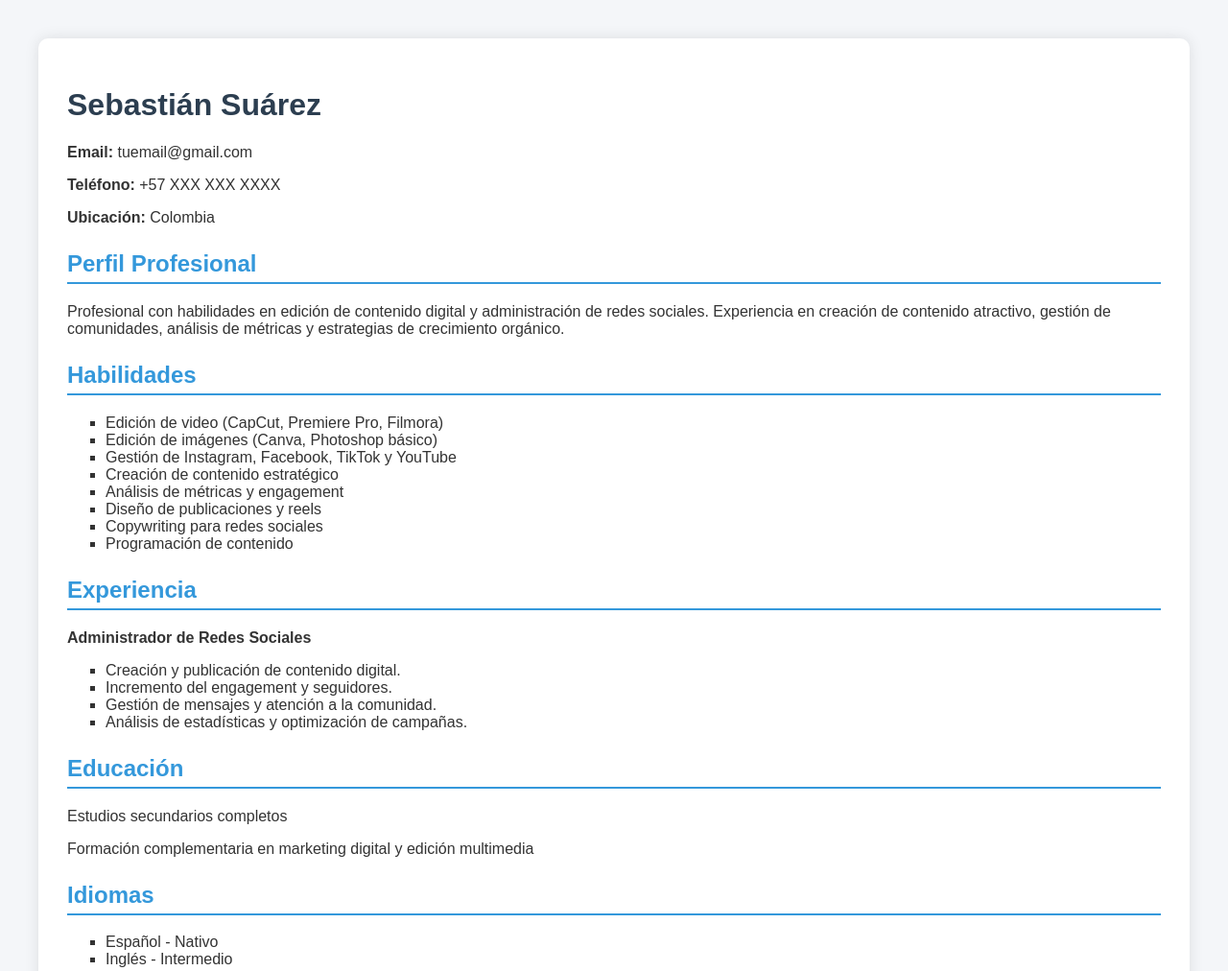
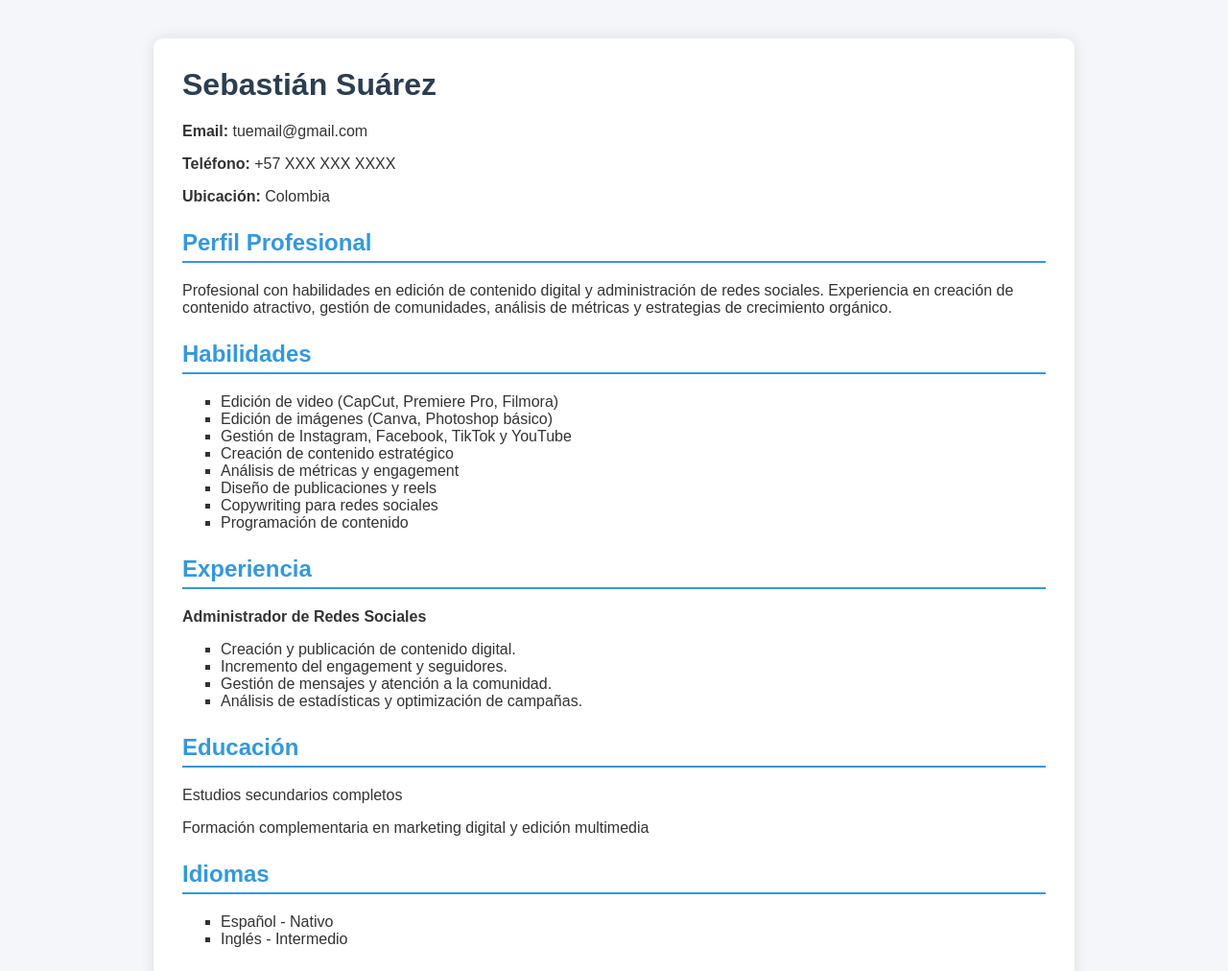
Before and after one commit to sebastyan114/Hoja-de-vida-Sebasti-n-Su-rez-, a plain HTML site: page index.html in a window 1280 px wide. Shown: the whole page at 96% size. Drawn offline with Linux system fonts and the light colour scheme.

Commit message:
Refactor CSS styles in index.html

```diff
--- a/index.html
+++ b/index.html
@@ -2,39 +2,36 @@
 <html lang="es">
 <head>
     <meta charset="UTF-8">
+    <meta name="viewport" content="width=device-width, initial-scale=1.0">
     <title>Hoja de Vida - Sebastián Suárez</title>
     <style>
         body {
             font-family: Arial, sans-serif;
-            margin: 40px;
+            margin: 0;
+            padding: 40px;
             background-color: #f4f6f9;
             color: #333;
         }
         .container {
+            max-width: 900px;
+            margin: 0 auto;
             background: white;
             padding: 30px;
             border-radius: 10px;
             box-shadow: 0 0 15px rgba(0,0,0,0.1);
         }
-        h1 {
-            color: #2c3e50;
-        }
+        h1 { color: #2c3e50; margin-top: 0; }
         h2 {
             border-bottom: 2px solid #3498db;
             padding-bottom: 5px;
             color: #3498db;
         }
-        ul {
-            list-style-type: square;
-        }
-        .info {
-            margin-bottom: 20px;
-        }
-        .section {
-            margin-top: 25px;
-        }
+        ul { list-style-type: square; }
+        .info { margin-bottom: 20px; }
+        .section { margin-top: 25px; }
     </style>
 </head>
+
 <body>
 
 <div class="container">
```
